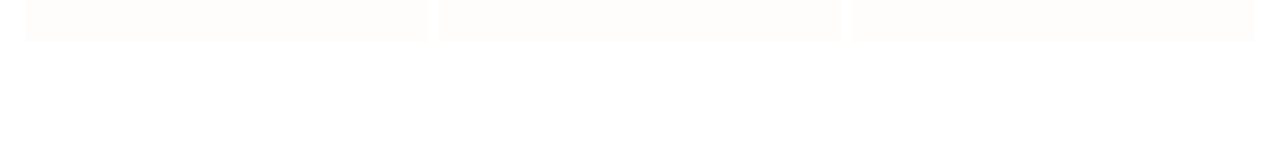
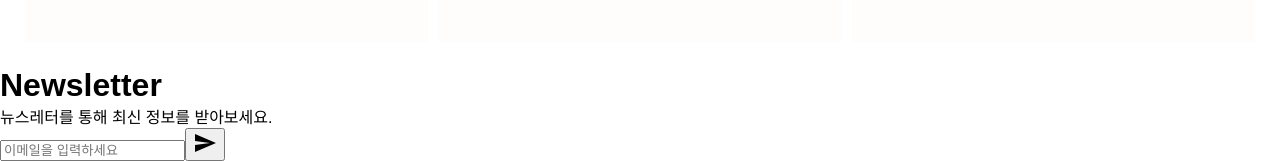
Before and after one commit to skdding3/gr-commerce-Front, a React (Create React App) app: page / in a window 1280 px wide. Shown: the part 2029-2190 px from the top of the page. Before the commit the page ends 2096 px from the top, so only its background shows below. Built offline with nearby package versions, Linux system fonts and the light colour scheme.

Commit message:
[feat] Main Page Newsletter 틀 생성

```diff
--- a/src/components/Newsletter.jsx
+++ b/src/components/Newsletter.jsx
@@ -9,7 +9,7 @@ const InputContainer = styled.div``;
 const Input = styled.input``;
 const Button = styled.button``;
 
-function NewsLetter() {
+function Newsletter() {
   return (
     <Container>
       <Title>Newsletter</Title>
@@ -24,4 +24,4 @@ function NewsLetter() {
   );
 }
 
-export default NewsLetter;
+export default Newsletter;
--- a/src/pages/Home.jsx
+++ b/src/pages/Home.jsx
@@ -2,6 +2,7 @@ import React from "react";
 import Announcement from "../components/Announcement";
 import Categories from "../components/Categories";
 import Navbar from "../components/Navbar";
+import Newsletter from "../components/Newsletter";
 import Products from "../components/Products";
 import Slider from "../components/Slider";
 
@@ -13,6 +14,7 @@ function Home() {
       <Slider />
       <Categories />
       <Products />
+      <Newsletter />
     </div>
   );
 }
```
